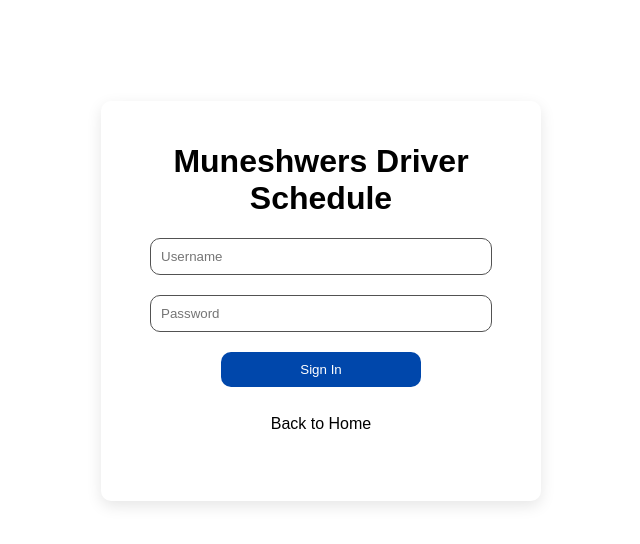
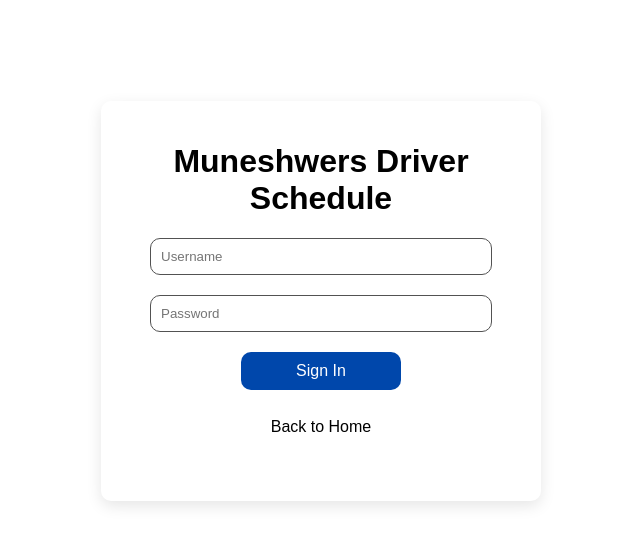
Before and after one commit to muneshwers/driver-scheduling, a SvelteKit app: page /signin in a window 1280 px wide. Shown: the top 544 px of the page, without its empty margins (319-959 px from the left). Built offline with nearby package versions, Linux system fonts and the light colour scheme.

Commit message:
Changed font size and width for sign in button

```diff
--- a/src/routes/styles.css
+++ b/src/routes/styles.css
@@ -104,12 +104,13 @@ select:hover, select:focus {
 }
 
 .signin-submit {
+    font-size: medium;
     border: 0;
     padding: 10px;
     background-color: #0047ab;
     color: white;
     border-radius: 10px;
-    width: 50%;
+    width: 40%;
     margin-left: auto;
     margin-right: auto;
 }
@@ -123,8 +124,9 @@ select:hover, select:focus {
 .fc-event{
     background-color: #14830c !important;
     border: 0;
-    padding: 5px;
+    padding: 8px;
     border-radius: 5px;
+    cursor: pointer;
 }
 
 /*fc-event fc-event-start fc-event-end fc-event-past fc-event-today fc-timeline-event fc-h-event*/
```
